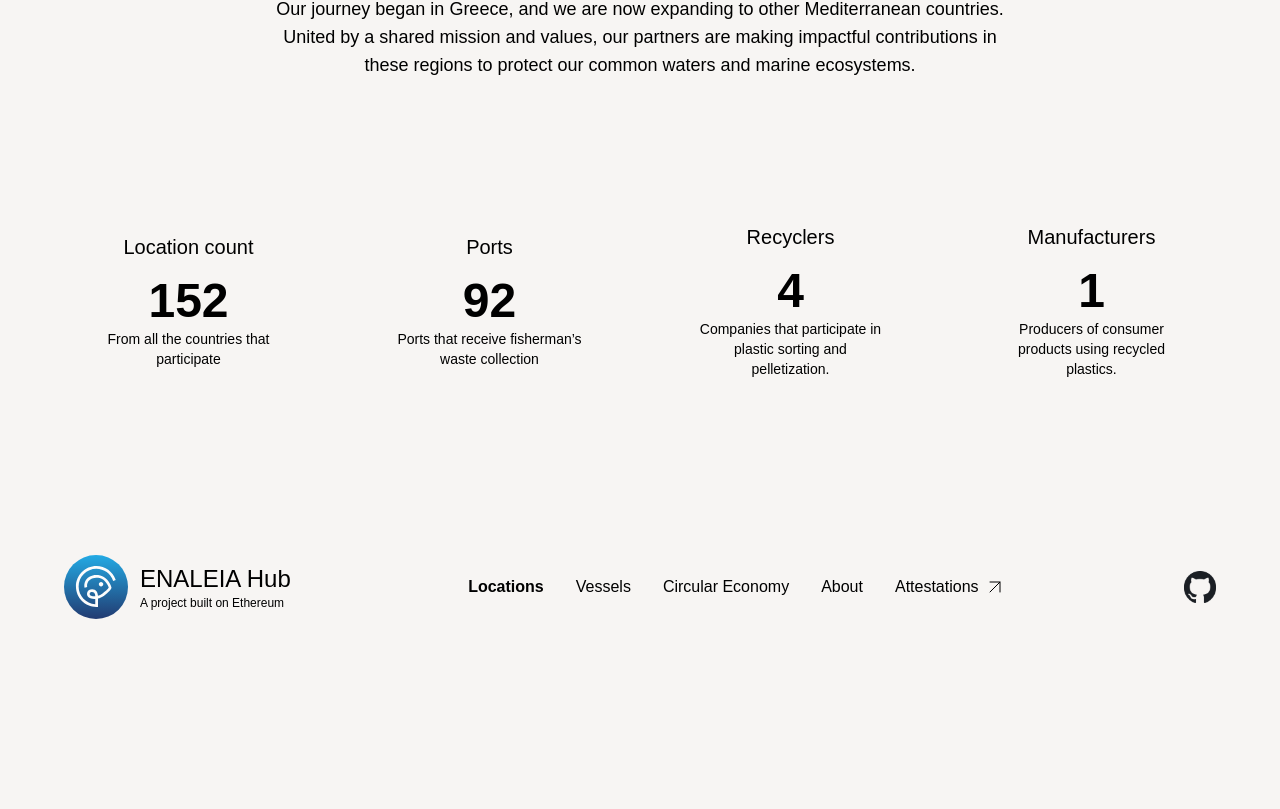
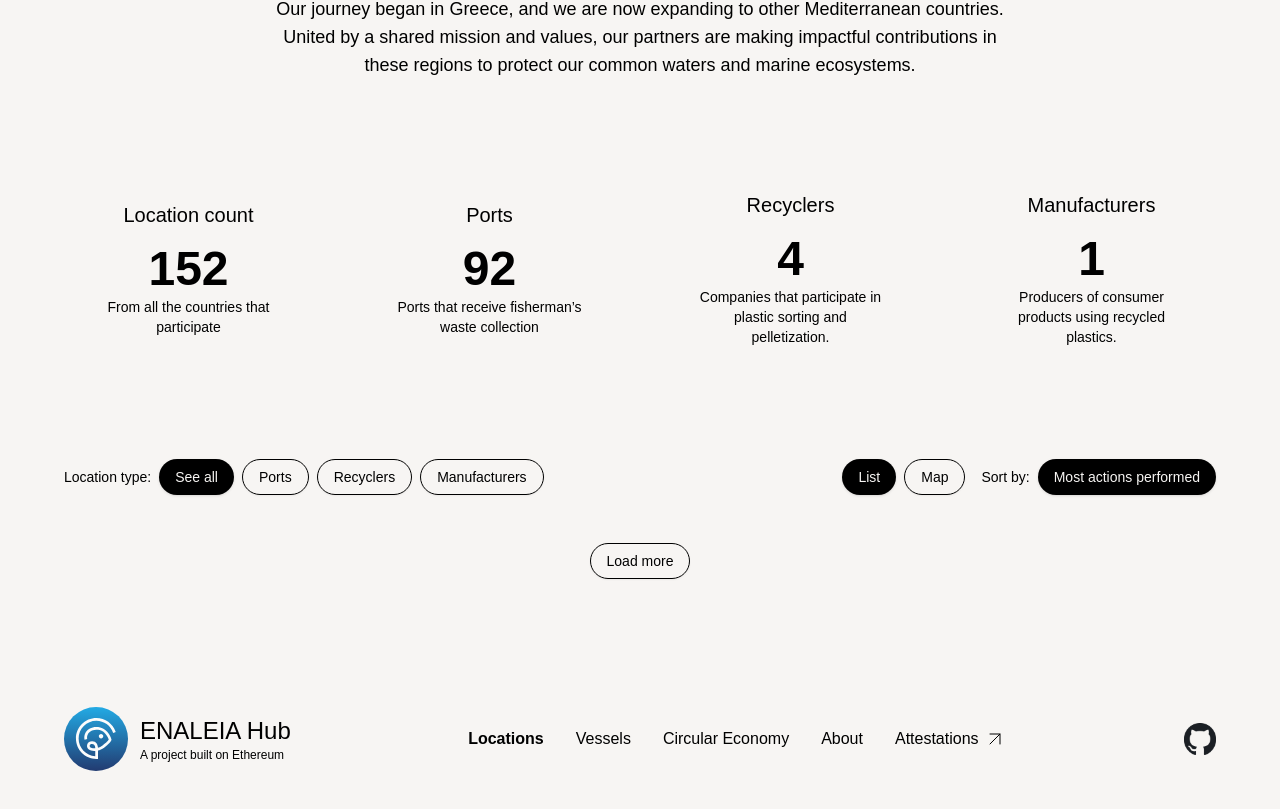
Before and after one commit to Enaleia/dashboard, a React (Vite) app: page /locations in a window 1280 px wide. Shown: the part 487-1296 px from the top of the page. Before the commit the page ends 1202 px from the top, so only its background shows below. Built offline with nearby package versions, Linux system fonts and the light colour scheme.

Commit message:
feat: locations page viewing options and map view

```diff
--- a/src/components/nav-header.tsx
+++ b/src/components/nav-header.tsx
@@ -13,7 +13,7 @@ const NavHeader = () => {
         <Menu onClick={() => setIsMenuOpened(true)} />
         {isMenuOpened && <NavMenu closeMenu={() => setIsMenuOpened(false)} />}
       </nav>
-      <nav className='px-32 py-8'>
+      <nav className='px-36 py-8'>
         <div className='hidden md:flex justify-between items-center m-auto border border-black rounded-full px-14 py-6 max-w-[1500px]'>
           <NavLogo showSubtitle={false}/>
           <NavLinks />
--- a/src/components/ui/button.tsx
+++ b/src/components/ui/button.tsx
@@ -23,7 +23,7 @@ const buttonVariants = cva(
         link: "text-primary underline-offset-4 hover:underline",
       },
       size: {
-        default: "h-9 px-8 py-2",
+        default: "h-9 px-4 py-2",
         sm: "h-8 rounded-md px-3 text-xs",
         lg: "h-10 rounded-md px-8",
         icon: "h-9 w-9",
--- a/src/routes/locations/index.tsx
+++ b/src/routes/locations/index.tsx
@@ -1,20 +1,77 @@
 import { Link, createFileRoute } from '@tanstack/react-router'
+import { useState } from 'react'
 import { StatsBar } from '@/components/stats-bar'
 import { ActivityMap } from '@/components/activity-map'
+import { Button } from '@/components/ui/button'
 
 export const Route = createFileRoute('/locations/')({
   component: LocationsComponent,
 })
 
 function LocationsComponent() {
+  const locationTypes = ["See all", "Ports", "Recyclers", "Manufacturers"]
+  const viewTypes = ["List", "Map"]
+  const [selectedLocationType, setSelectedLocationType] = useState("See all")
+  const [selectedViewType, setSelectedViewType] = useState("List")
+
+
   return (
-    <main className='flex flex-col justify-center items-center gap-14 md:gap-24 m-auto pt-10 pb-32 md:pt-16 max-w-[1500px]'>
+    <main className='flex flex-col justify-center items-center gap-10 md:gap-16 m-auto pt-10 pb-32 md:pt-16 max-w-[1500px]'>
       <section className='flex flex-col items-center gap-6 px-6 text-center'>
         <h1 className='w-full font-bold text-3xl md:text-6xl leading-10 md:px-80'>We are a global effort with the focus on the Mediterranean Sea</h1>
         <p className='w-full font-extralight text-base md:text-lg md:px-60'>Our journey began in Greece, and we are now expanding to other Mediterranean countries. United by a shared mission and values, our partners are making impactful contributions in these regions to protect our common waters and marine ecosystems.</p>
       </section>
 
       <StatsBar pageId='locations'/>
+
+      <section className='w-full px-16'>
+        <article className='flex flex-col md:flex-row items-center md:justify-between'>
+          <div className='flex flex-col md:flex-row items-center md:gap-2'>
+            <p className='text-xs md:text-sm font-extralight'>Location type:</p>
+            <div className='flex flex-row justify-center gap-2'>
+              {locationTypes.map((type) => (
+                <Button
+                  key={type}
+                  variant={selectedLocationType === type ? "default" : "outline"}
+                  onClick={() => setSelectedLocationType(type)}
+                >
+                  {type}
+                </Button>
+              ))}
+            </div>
+          </div>
+          <div className='flex flex-col md:flex-row items-center md:gap-4'>
+            <div className='flex flex-row justify-center gap-2'>
+              {viewTypes.map((type) => (
+                <Button
+                  key={type}
+                  variant={selectedViewType === type ? "default" : "outline"}
+                  onClick={() => setSelectedViewType(type)}
+                >
+                  {type}
+                </Button>
+              ))}
+            </div>
+            <div className='flex flex-col md:flex-row items-center md:gap-2'>
+              <p className='text-xs md:text-sm font-extralight'>Sort by:</p>
+              <Button>Most actions performed</Button>
+            </div>
+          </div>
+        </article>
+
+        {selectedViewType === "List" &&
+          <article className='flex justify-center mt-12'>
+            <Button variant="outline">Load more</Button>
+          </article>
+        }
+
+        {selectedViewType === "Map" &&
+          <article className='overflow-hidden rounded-3xl mt-6'>
+            <ActivityMap />
+          </article>
+        }
+
+      </section>
     </main>
 
     // <div className='pt-20 text-center '>
```
